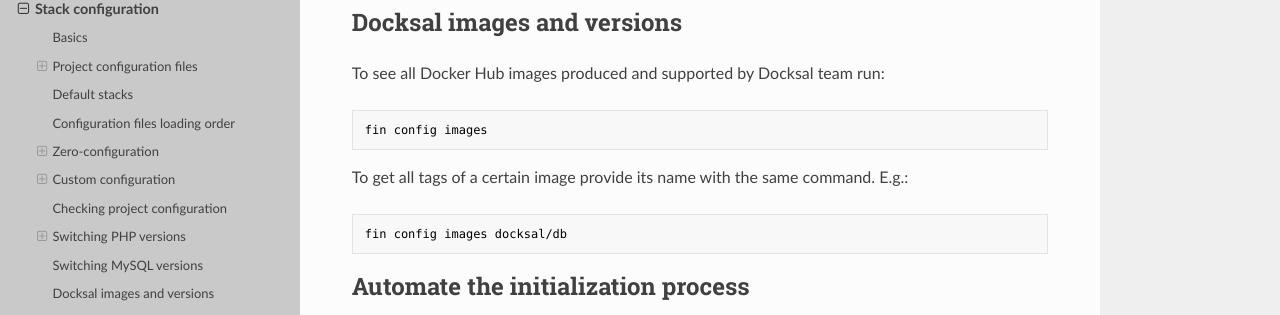
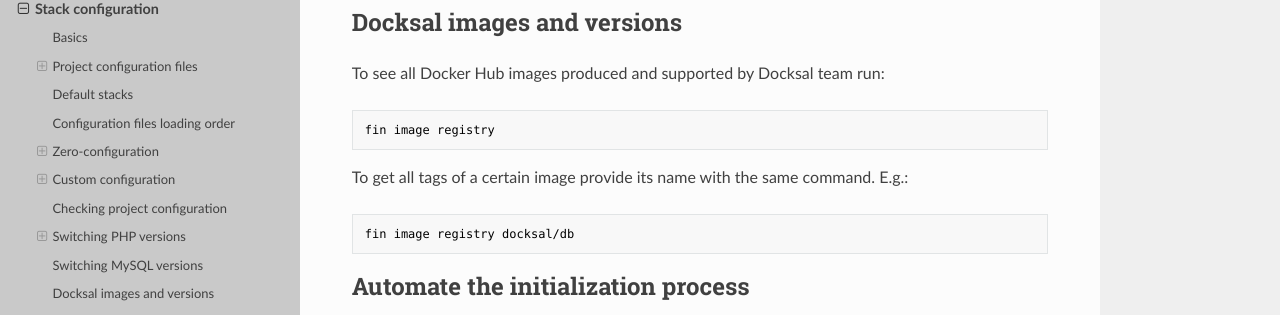
Before and after one commit to docksal/docksal, an MkDocs documentation site: the page built from docs/advanced/stack-config.md, in a window 1280 px wide and 900 px high, scrolled down 7143 px. Shown: the part 137-452 px from the top of the window. Built offline with MkDocs 1.6.1, drawn with Linux system fonts in a browser that asks for light colours; nearby versions of some CDN libraries; old or Windows-style settings are respelled for this version of MkDocs.

Commit message:
Update docs on getting a list of Docksal images on Docker Hub
[ci skip]

````diff
--- a/docs/advanced/stack-config.md
+++ b/docs/advanced/stack-config.md
@@ -332,13 +332,13 @@ Instead of the `cli` service image you will be modifying the `db` service image.
 To see all Docker Hub images produced and supported by Docksal team run:
 
 ```bash
-fin config images
+fin image registry
 ```
 
 To get all tags of a certain image provide its name with the same command. E.g.:
 
 ```bash
-fin config images docksal/db
+fin image registry docksal/db
 ```
 
 ## Automate the initialization process
````
